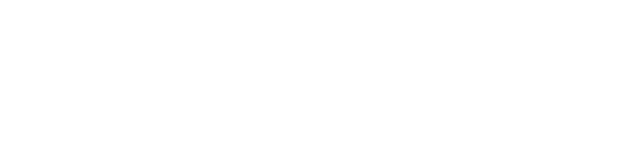
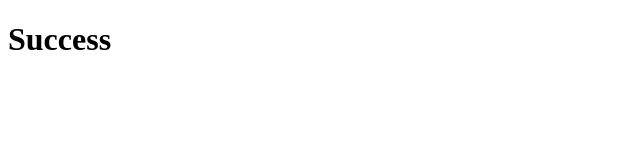
Before and after one commit to iChavezF/mern, a website: page src/public/index.html in a window 1280 px wide. Shown: the whole page, without its empty margins (0-640 px from the left). Drawn offline with Linux system fonts and the light colour scheme.

Commit message:
Mi primer commit

```diff
--- a/src/public/index.html
+++ b/src/public/index.html
@@ -7,7 +7,9 @@
     <title>Mern Stack</title>
 </head>
 <body>
-    <div id="app"></div>
+    <div id="app">
+        <h1>Success</h1>
+    </div>
     <!--scripts-->
 </body>
 </html>
```
